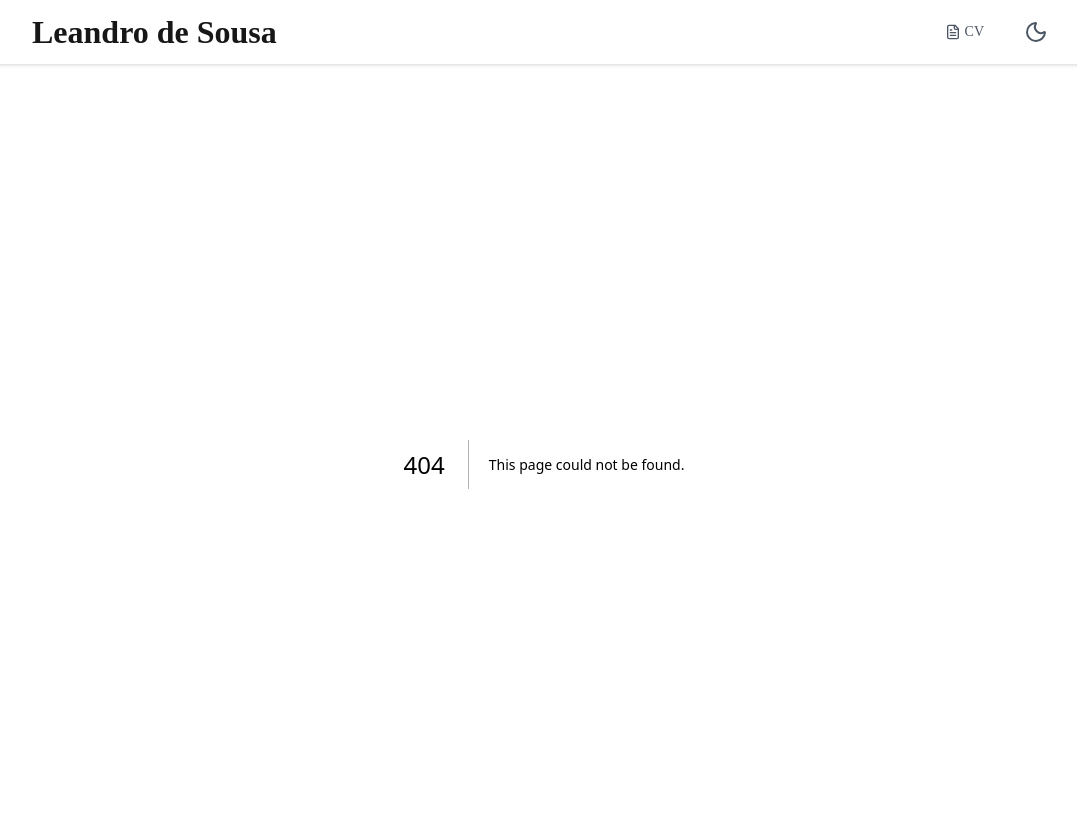
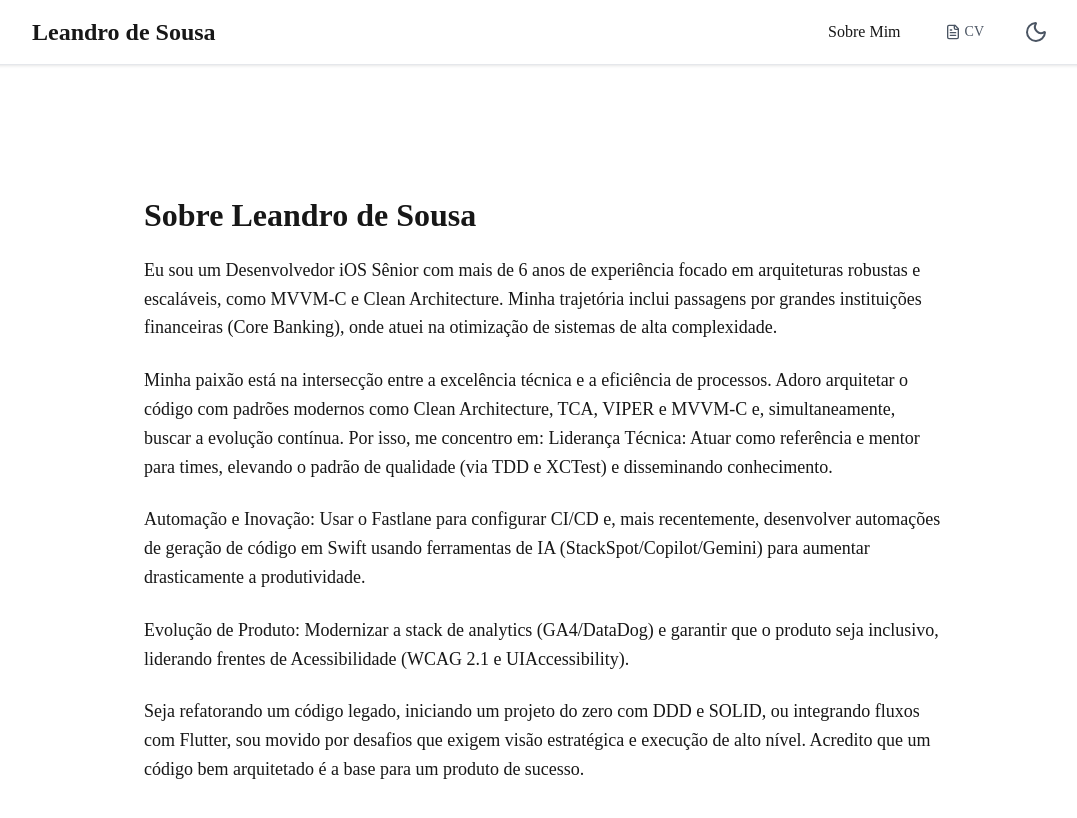
Before and after one commit to leandrodesousa-dev/my-portfolio, a Next.js app: page /about in a window 1280 px wide. Before the commit this address had no page. Shown: the top 818 px of the page, without its empty margins (96-1173 px from the left). Built offline with nearby package versions, Linux system fonts and the light colour scheme.

Commit message:
feat: Add 'About Me' button and name navigation
Adds a new 'About Me' button to the header. Configures the click event on the user's name to navigate to the home page. This change improves user experience by providing quick access to the main page.

```diff
--- /dev/null
+++ b/src/app/about/page.tsx
@@ -0,0 +1,34 @@
+export default function AboutPage() {
+    return (
+        <div id="main-content">
+            <div style={{ padding: '40px', maxWidth: '800px', margin: '0 auto' }}>
+                <h1>Sobre Leandro de Sousa</h1>
+                <section className="profile-description">
+                    <p>
+                        Eu sou um Desenvolvedor iOS Sênior com mais de 6 anos de experiência focado em arquiteturas robustas e escaláveis, como MVVM-C e Clean Architecture.
+                        Minha trajetória inclui passagens por grandes instituições financeiras (Core Banking), onde atuei na otimização de sistemas de alta complexidade.
+                    </p>
+                    <p>
+                        Minha paixão está na intersecção entre a excelência técnica e a eficiência de processos. Adoro arquitetar o código com padrões modernos
+                        como Clean Architecture, TCA, VIPER e MVVM-C e, simultaneamente, buscar a evolução contínua. Por isso, me concentro em:
+                        Liderança Técnica: Atuar como referência e mentor para times, elevando o padrão de qualidade (via TDD e XCTest) e disseminando conhecimento.
+                    </p>
+                    <p>
+                        Automação e Inovação: Usar o Fastlane para configurar CI/CD e, mais recentemente, desenvolver automações de geração de código em Swift usando
+                        ferramentas de IA (StackSpot/Copilot/Gemini) para aumentar drasticamente a produtividade.
+                    </p>
+                    <p>
+                        Evolução de Produto: Modernizar a stack de analytics (GA4/DataDog)
+                        e garantir que o produto seja inclusivo, liderando frentes de Acessibilidade (WCAG 2.1 e UIAccessibility).
+                    </p>
+                    <p>
+                        Seja refatorando um código legado, iniciando um projeto do zero com DDD e SOLID,
+                        ou integrando fluxos com Flutter, sou movido por desafios que exigem visão
+                        estratégica e execução de alto nível. Acredito que um código bem arquitetado é a base para
+                        um produto de sucesso.
+                    </p>
+                </section>
+            </div>
+        </div>
+    );
+}
--- a/src/components/Header.module.css
+++ b/src/components/Header.module.css
@@ -93,3 +93,69 @@
 .header.dark .themeButton:hover {
     background-color: #1f2937;
 }
+
+.aboutLink {
+    font-size: 1rem;
+    font-weight: 500;
+    text-decoration: none;
+    transition: color 0.3s, background-color 0.3s, border-radius 0.3s;
+    padding: 0.5rem 0.75rem;
+    border-radius: 4px;
+    text-decoration: none;
+    color: var(--foreground);
+}
+
+.aboutLink:hover, .aboutLink:focus {
+    color: #000000;
+    background-color: #f3f4f6;
+    outline: none;
+}
+
+.aboutLink:visited {
+    color: var(--foreground);
+}
+
+.activeLink {
+    background-color: #e5e7eb;
+    color: #000000;
+    font-weight: 600;
+}
+
+.header.dark .activeLink {
+    background-color: #374151;
+    color: #ffffff;
+}
+
+.activeLink:hover,
+.activeLink:focus {
+    background-color: #e5e7eb;
+}
+
+.header.dark .activeLink:hover,
+.header.dark .activeLink:focus {
+    background-color: #374151;
+}
+
+.header.dark .aboutLink {
+    color: #9ca3af;
+}
+
+.header.dark .aboutLink:hover,
+.header.dark .aboutLink:focus {
+    color: #ffffff;
+    background-color: #1f2937;
+}
+
+.logoLink {
+    text-decoration: none;
+    transition: opacity 0.3s;
+}
+
+.logoLink:hover {
+    opacity: 0.8;
+}
+
+.title {
+    color: var(--foreground);
+    font-size: 1.5rem;
+}
--- a/src/components/Header.tsx
+++ b/src/components/Header.tsx
@@ -3,9 +3,12 @@
 import { useState, useEffect, useCallback } from 'react';
 import { Sun, Moon, FileText } from 'lucide-react';
 import styles from './Header.module.css';
+import { usePathname } from 'next/navigation';
 
 const Header = () => {
-    const [theme, setTheme] = useState<'light' | 'dark'>('light');
+    const pathname = usePathname();
+    const isActive = pathname.startsWith('/about');
+    const [theme, setTheme] = useState<'light' | 'dark' | undefined>(undefined);
     const applyTheme = useCallback((currentTheme: 'light' | 'dark') => {
         const root = document.documentElement;
         if (currentTheme === 'dark') {
@@ -36,16 +39,24 @@ const Header = () => {
         applyTheme(newTheme);
     };
 
-    const seuNome = "Leandro de Sousa";
+    const myName = "Leandro de Sousa";
     const linkCV = "leandrodesousa_ios.pdf";
 
     return (
-       <header className={`${styles.header} ${theme === 'dark' ? styles.dark : ''}`}>
+        <header className={`${styles.header} ${theme === 'dark' ? styles.dark : ''}`}>
             <div className={styles.container}>
-               <h1 className="text-xl font-extrabold tracking-tight">
-                    {seuNome}
-                </h1>
-                 <div className={styles.buttonsContainer}>
+                <a href="/" className={styles.logoLink}>
+                    <h1 className={styles.title}>
+                        {myName}
+                    </h1>
+                </a>
+                <div className={styles.buttonsContainer}>
+                    <a
+                        href="/about"
+                        className={styles.aboutLink}
+                    >
+                        Sobre Mim
+                    </a>
                     <a
                         href={`/${linkCV}`}
                         target="_blank"
@@ -67,7 +78,7 @@ const Header = () => {
                     </button>
                 </div>
             </div>
-           <div className={styles.separator}></div>
+            <div className={styles.separator}></div>
         </header>
     );
 };
```
Also changed, not shown: src/app/page.tsx (+0 -16 lines).
